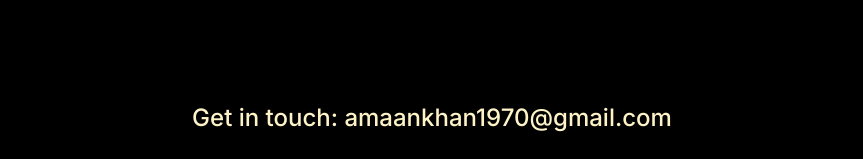
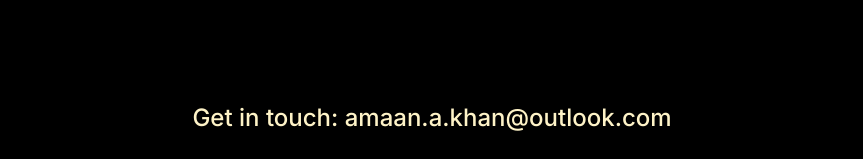
Before and after one commit to khana251/Portfolio, a Next.js app: page / in a window 1280 px wide. Shown: the part 3175-3334 px from the top of the page, without its empty margins (208-1071 px from the left). Built offline with nearby package versions, Linux system fonts and the light colour scheme.

Commit message:
Contact info update

```diff
--- a/app/page.js
+++ b/app/page.js
@@ -199,7 +199,7 @@
         {/* Third page */}
         <section>
           <div className='ml-100 text-center shadow-lg p-5 rounded-t-lg mt-10'>
-              <h2 className='text-amber-100 text-2xl font-medium pt-8 pb-2'>Get in touch: amaankhan1970@gmail.com</h2>
+              <h2 className='text-amber-100 text-2xl font-medium pt-8 pb-2'>Get in touch: amaan.a.khan@outlook.com</h2>
           </div>
         </section>
       </main>
```
